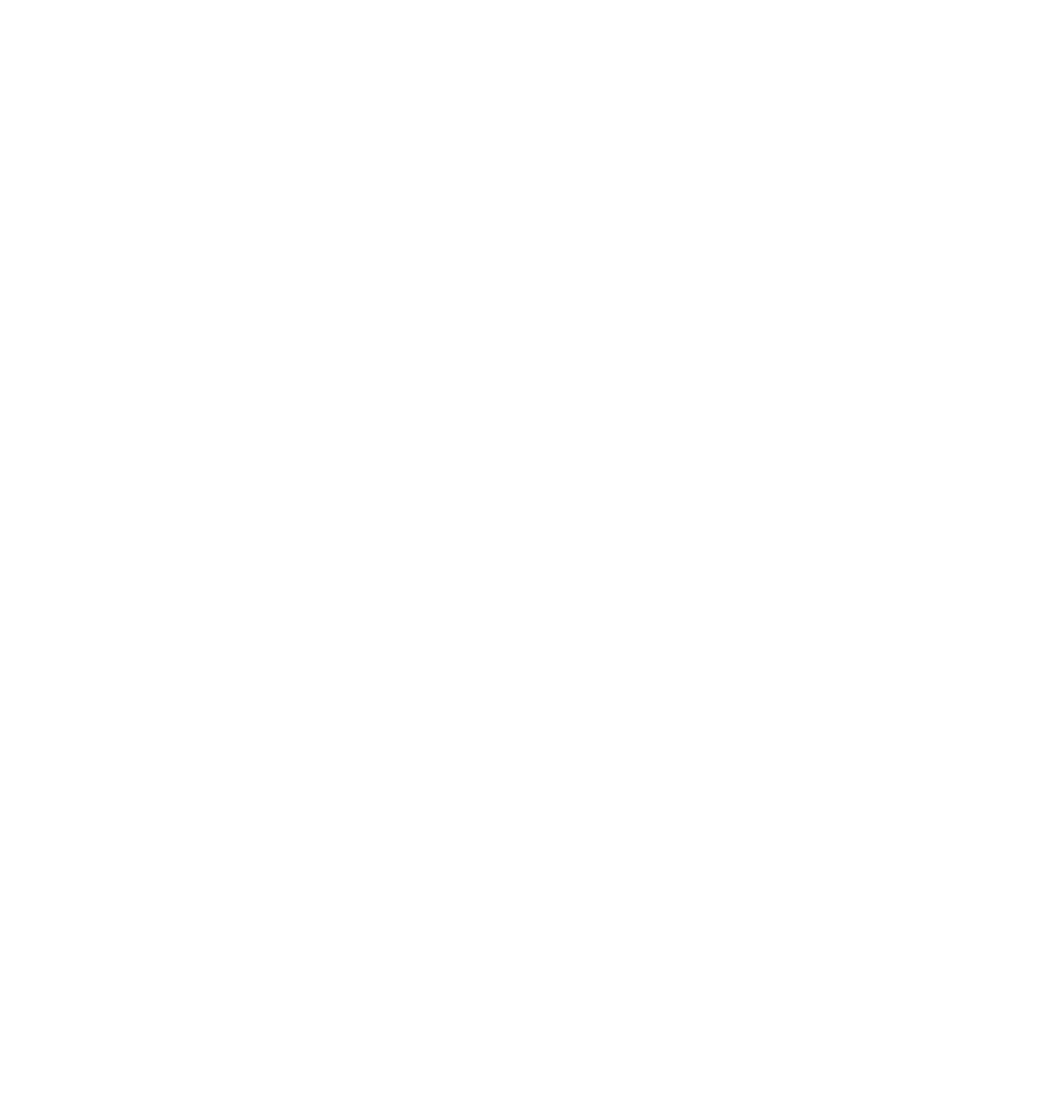
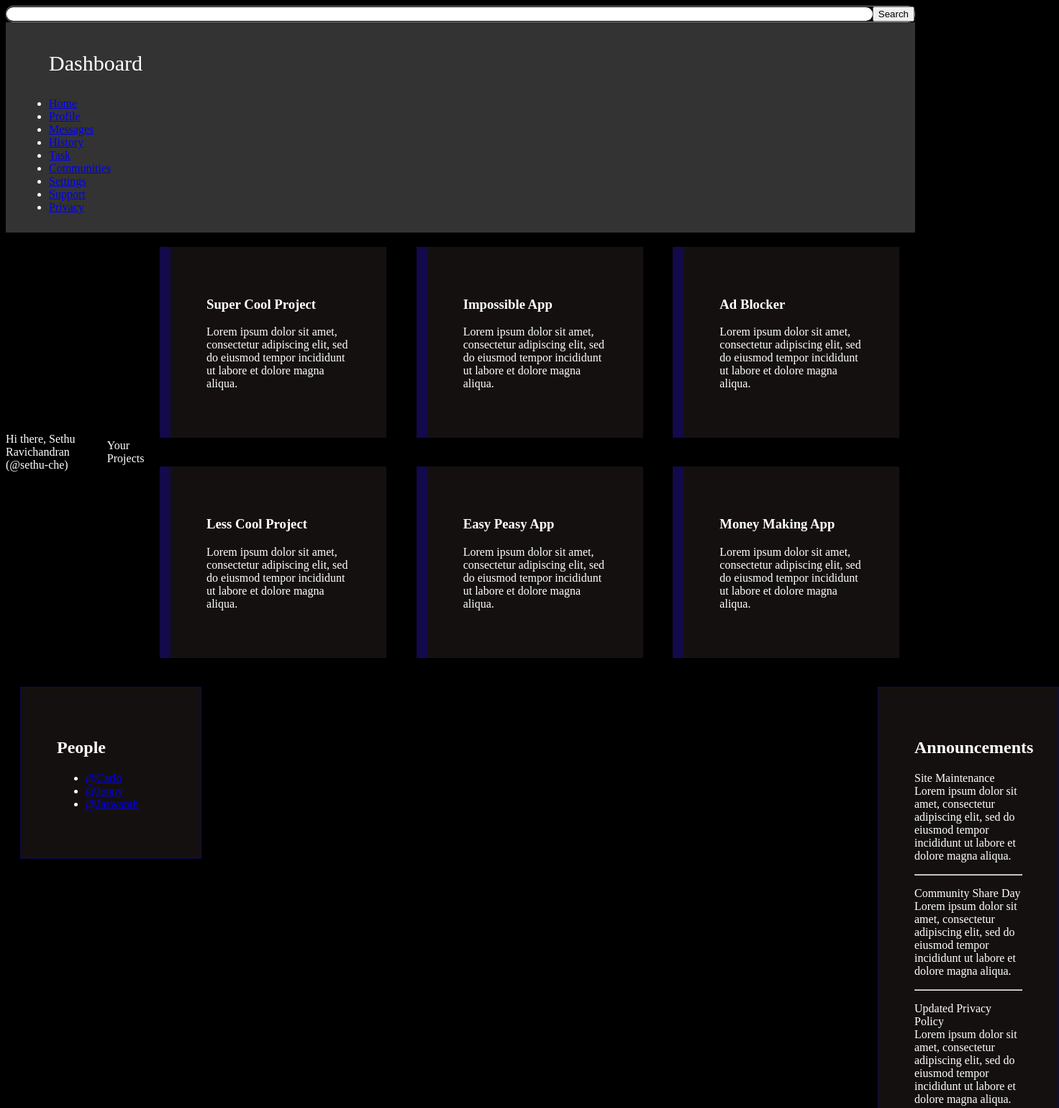
Before and after one commit to Jayalakshm1/project-dashboard, a plain HTML site: page index.html in a window 1280 px wide. Shown: the top 1539 px of the page at 72% size, 1472 px wide, since content can reach past the window. Before the commit the page ends 800 px from the top, so only its background shows below. Drawn offline with Linux system fonts and the light colour scheme; files that its build step writes are made by us from their sources.

Commit message:
Initial commit.

```diff
--- /dev/null
+++ b/assets/styles.css
@@ -0,0 +1,74 @@
+div{
+    color : white;
+}
+.search-bar {
+    display: flex;
+    align-items: center;
+    border: 1px solid #858484;
+    border-radius: 10px;
+
+  }
+  .search-bar input[type="text"] {
+    flex: 1;
+    padding: 2px;
+    border: none;
+    border-radius: 25px;
+  }
+  #header {
+    background-color: #333;
+    color: #fff;
+    display: flex;
+    justify-content: space-between;
+    padding: 10px 20px;
+  }
+
+  #header-left {
+    display: flex;
+    align-items: center;
+  }
+
+  #header-right {
+    display: flex;
+    align-items: center;
+  }
+
+
+
+
+.container {
+    display: flex;
+    flex-wrap: wrap;
+    justify-content: space-evenly;
+  }
+
+  .box {
+    background-color: rgb(21, 16, 16);
+    width: 200px;
+    border-left: 15px solid rgb(18, 10, 74);
+    padding: 50px;
+    margin: 20px;
+
+  }
+
+  .announcement
+  {
+    position: absolute;
+    left:1200px;
+    background-color: rgb(21, 16, 16);
+    width: 150px;
+    border: 1px solid rgb(18, 10, 74);
+    padding: 50px;
+    margin: 20px;
+
+
+  }
+
+  .people
+  {
+    position: absolute;
+    background-color: rgb(21, 16, 16);
+    width: 150px;
+    border: 1px solid rgb(18, 10, 74);
+    padding: 50px;
+    margin: 20px;
+  }
--- a/index.html
+++ b/index.html
@@ -3,9 +3,81 @@
 <head>
     <meta charset="UTF-8">
     <meta name="viewport" content="width=device-width, initial-scale=1.0">
-    <title>Document</title>
+    <link rel="stylesheet" href="assets/css/styles.css">
+    <title>Dashboard</title>
+
 </head>
-<body>
+<body style = "background-color : black;">
+<div class="search-bar">
+  <input type="text"
+  >
+  <button type="submit">Search</button>
+</div>
+
+<div id="header">
+  <div id="header-left">
+    <div>
+      <ul>
+        <p style="font-size: 30px; color: white;">Dashboard</p>
+        <li><a href="#">Home</a></li>
+        <li><a href="#">Profile</a></li>
+        <li><a href="#">Messages</a></li>
+        <li><a href="#">History</a></li>
+        <li><a href="#">Task</a></li>
+        <li><a href="#">Communities</a></li>
+        <li><a href="#">Settings</a></li>
+        <li><a href="#">Support</a></li>
+        <li><a href="#">Privacy</a></li>
+      </ul>
+    </div>
+  </div>
+</div>
+<div id="header-right">
+  <div id="greeting">Hi there, Sethu Ravichandran (@sethu-che)</div>
+    <div>
+        <p id="projects">Your Projects</p>
+    </div>
+    <div class="container">
+        <div class="box box-1">
+          <h3>Super Cool Project</h3>
+          <p>Lorem ipsum dolor sit amet, consectetur adipiscing elit, sed do eiusmod tempor incididunt ut labore et dolore magna aliqua.</p>
+        </div>
+        <div class="box box-2">
+          <h3>Impossible App</h3>
+          <p>Lorem ipsum dolor sit amet, consectetur adipiscing elit, sed do eiusmod tempor incididunt ut labore et dolore magna aliqua.</p>
+        </div>
+        <div class="box box-3">
+          <h3>Ad Blocker</h3>
+          <p>Lorem ipsum dolor sit amet, consectetur adipiscing elit, sed do eiusmod tempor incididunt ut labore et dolore magna aliqua.</p>
+        </div>
+        <div class="box box-4">
+          <h3>Less Cool Project</h3>
+          <p>Lorem ipsum dolor sit amet, consectetur adipiscing elit, sed do eiusmod tempor incididunt ut labore et dolore magna aliqua.</p>
+        </div>
+        <div class="box box-5">
+          <h3>Easy Peasy App</h3>
+          <p>Lorem ipsum dolor sit amet, consectetur adipiscing elit, sed do eiusmod tempor incididunt ut labore et dolore magna aliqua.</p>
+        </div>
+        <div class="box box-6">
+          <h3>Money Making App</h3>
+          <p>Lorem ipsum dolor sit amet, consectetur adipiscing elit, sed do eiusmod tempor incididunt ut labore et dolore magna aliqua.</p>
+        </div>
+      </div>
+  </div>
+      <div class="announcement">
+        <h2>Announcements</h2>
+        <p>Site Maintenance <br>Lorem ipsum dolor sit amet, consectetur adipiscing elit, sed do eiusmod tempor incididunt ut labore et dolore magna aliqua. </p><hr>
+        <p>Community Share Day <br>Lorem ipsum dolor sit amet, consectetur adipiscing elit, sed do eiusmod tempor incididunt ut labore et dolore magna aliqua.</p><hr>
+        <p>Updated Privacy Policy <br>Lorem ipsum dolor sit amet, consectetur adipiscing elit, sed do eiusmod tempor incididunt ut labore et dolore magna aliqua.</p>
+      </div>
+      <div class="people">
+        <h2>People</h2>
+        <ul>
+          <li><a href="#">@Carlo</a></li>
+          <li><a href="#">@Jenny</a></li>
+          <li><a href="#">@Jaswanth</a></li>
+        </ul>
+      </div>
 
 </body>
 </html>
```
